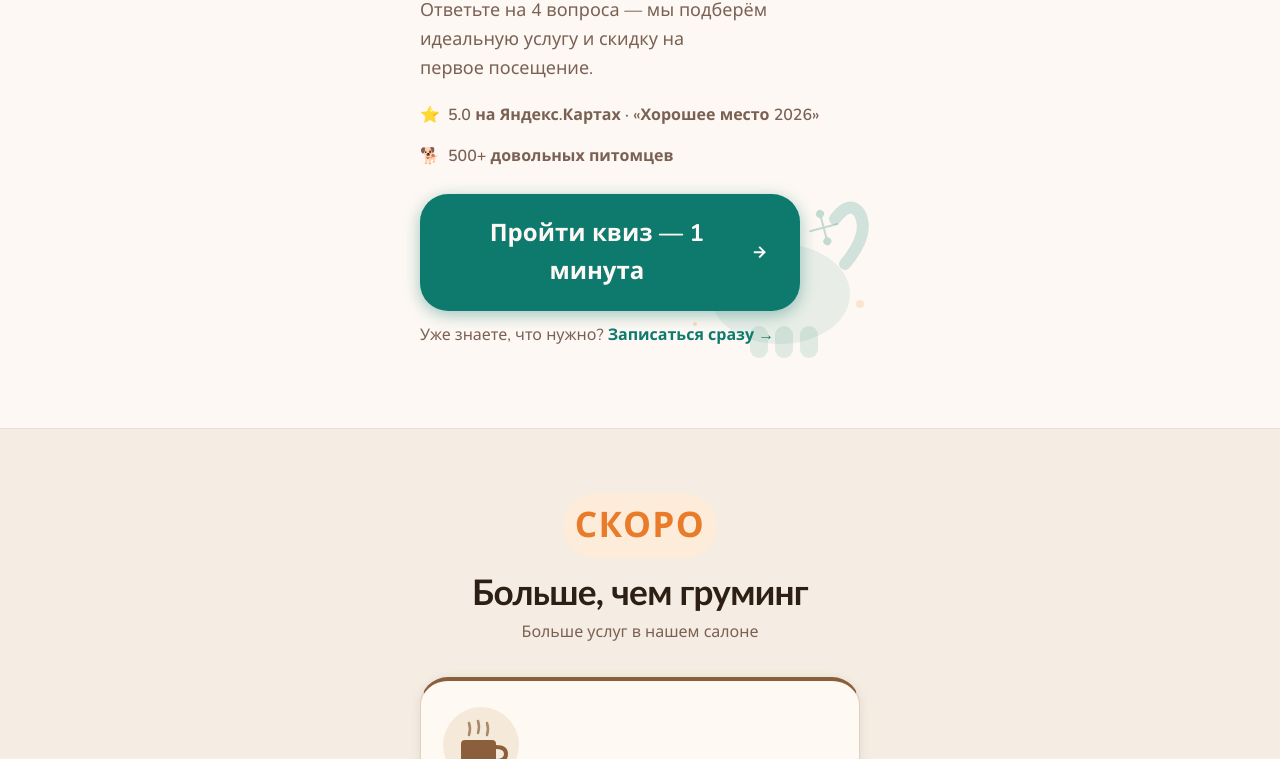
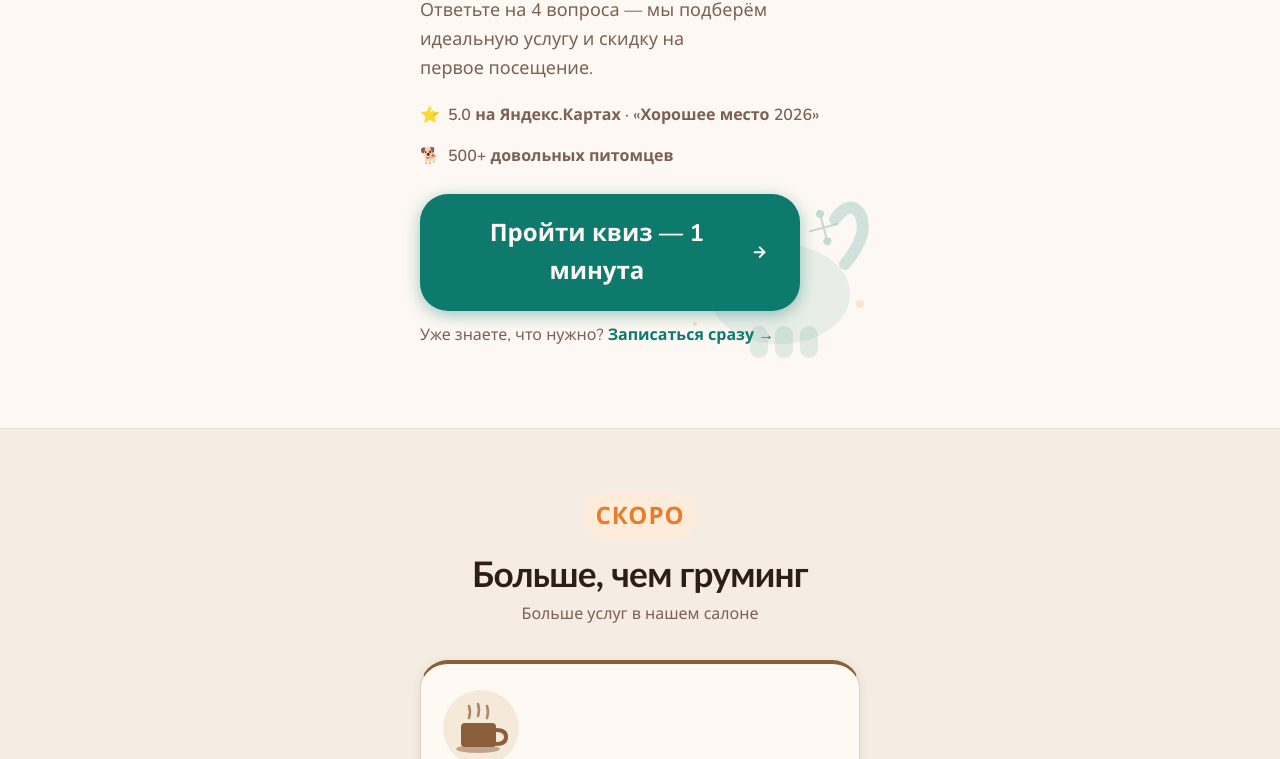
Before and after one commit to SilioneVA/gavchik, a plain HTML site: page index.html in a window 1280 px wide. Shown: the part 341-1100 px from the top of the page. Drawn offline with nearby package versions, Linux system fonts and the light colour scheme; a web font is replaced by a local one.

Commit message:
Update style.css

```diff
--- a/style.css
+++ b/style.css
@@ -926,7 +926,7 @@ a, button, [role="button"], input, textarea, select {
   display: inline-block;
   background: var(--color-accent-light);
   color: var(--color-accent);
-  font-size: var(--text-xl);
+  font-size: var(--text-lg);
   font-weight: 700;
   padding: var(--space-1) var(--space-3);
   border-radius: var(--radius-full);
```
